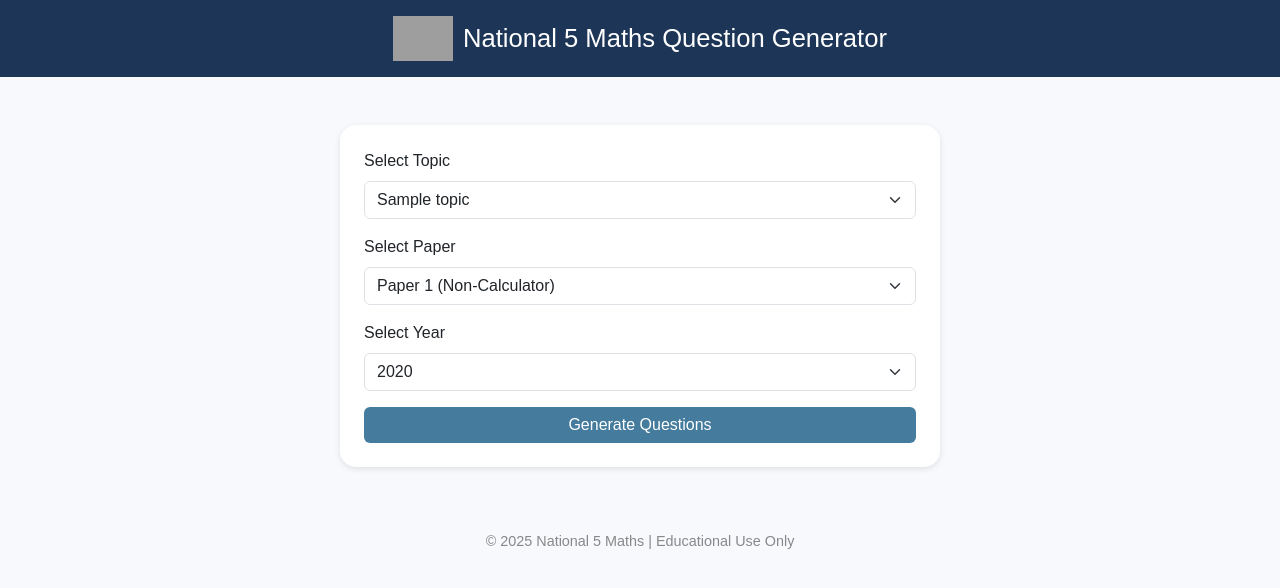
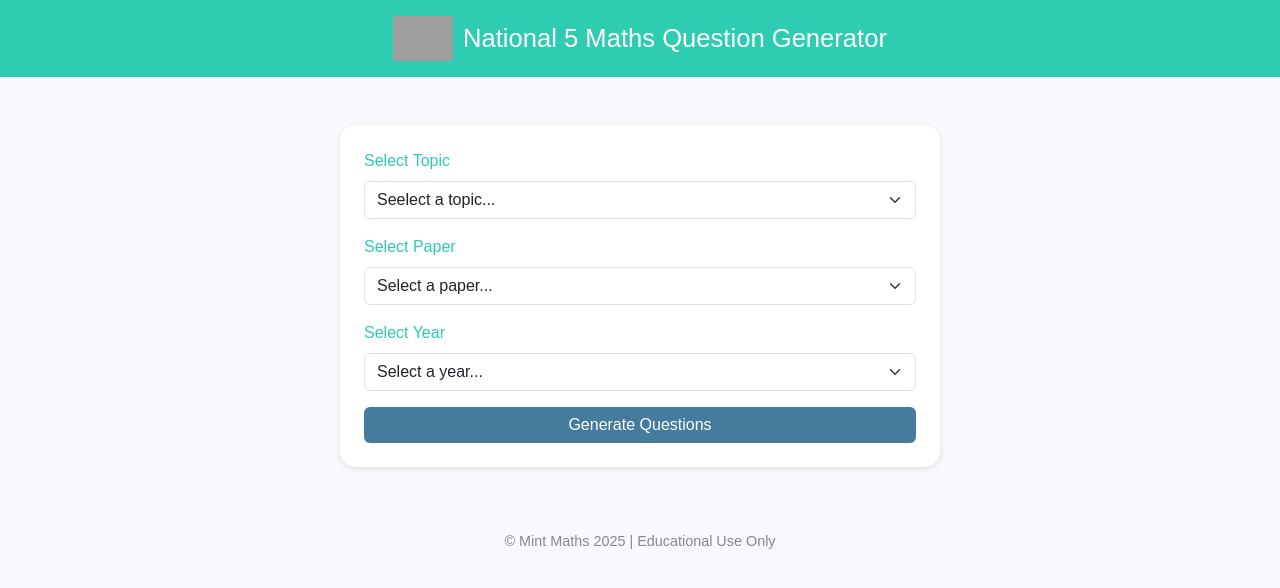
Before and after one commit to M1ntUs3r/question-generator-app, a Flask app: template templates/index.html in a window 1280 px wide. Shown: the top 588 px of the page. Run offline with Flask 3, Linux system fonts and the light colour scheme; the template is opened without the code that fills it: most values are stand-ins (such as "Sample title", 1, 10 or a date in 2020); grey boxes are pictures that could not be loaded.

Commit message:
Update index.html

```diff
--- a/templates/index.html
+++ b/templates/index.html
@@ -11,7 +11,7 @@
       font-family: 'Poppins', sans-serif;
     }
     header {
-      background-color: #1d3557;
+      background-color: #2eccb0;
       color: white;
       padding: 1rem;
       text-align: center;
@@ -40,6 +40,10 @@
     .btn-primary:hover {
       background-color: #1d3557;
     }
+    .form-label {
+      color: #2eccb0;
+      font-weight: 500;
+    }
     footer {
       text-align: center;
       padding: 1rem;
@@ -61,6 +65,7 @@
       <div class="mb-3">
         <label class="form-label">Select Topic</label>
         <select name="topic" class="form-select">
+          <option value="" disable select hidden>Seelect a topic...</option>
           {% for topic in topics %}
             <option value="{{ topic }}">{{ topic }}</option>
           {% endfor %}
@@ -70,6 +75,7 @@
       <div class="mb-3">
         <label class="form-label">Select Paper</label>
         <select name="paper" class="form-select">
+          <option value="" disbale selected hidden>Select a paper...</option>
           <option value="P1">Paper 1 (Non-Calculator)</option>
           <option value="P2">Paper 2 (Calculator)</option>
         </select>
@@ -78,6 +84,7 @@
       <div class="mb-3">
         <label class="form-label">Select Year</label>
         <select name="year" class="form-select">
+          <option value="" disable selected hidden>Select a year...</option>
           {% for year in years %}
             <option value="{{ year }}">{{ year }}</option>
           {% endfor %}
@@ -90,7 +97,7 @@
 </div>
 
 <footer>
-  © 2025 National 5 Maths | Educational Use Only
+  © Mint Maths 2025 | Educational Use Only
 </footer>
 
 <script src="https://cdn.jsdelivr.net/npm/bootstrap@5.3.3/dist/js/bootstrap.bundle.min.js"></script>
```
